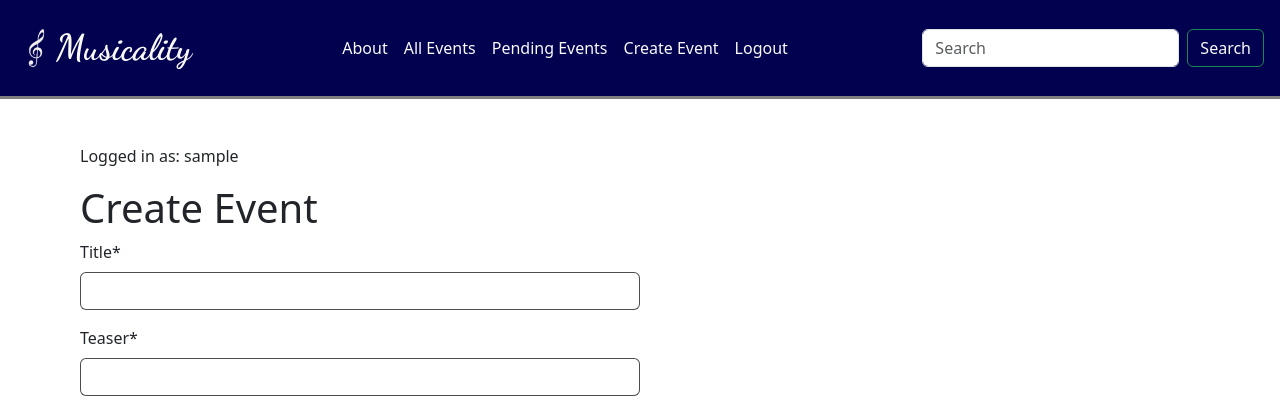
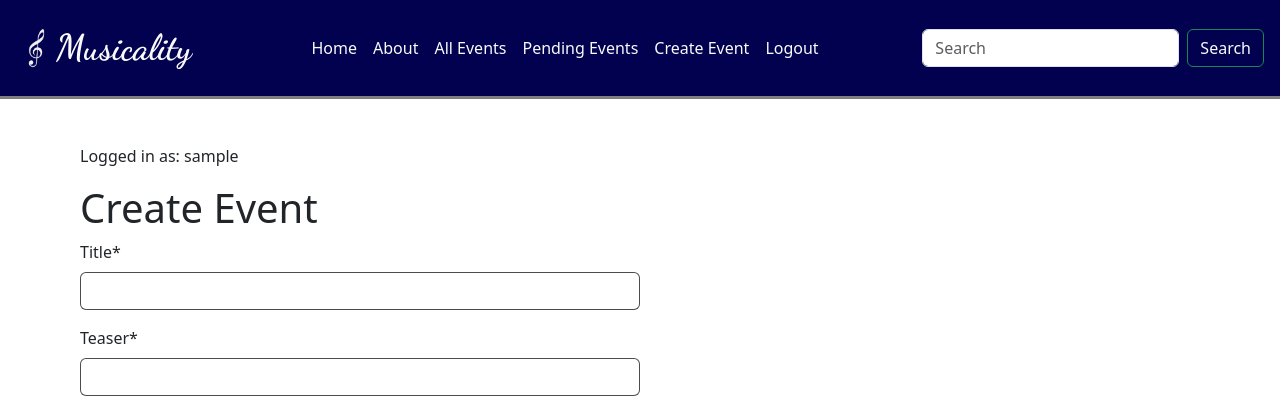
Before and after one commit to doctypeKieran/ci-capstone-project, a Django app: page /events/create-event/ in a window 1280 px wide. Shown: the top 414 px of the page. Run offline with Django 4.2, Linux system fonts and the light colour scheme; the visitor is signed in with stand-in values (Sample User, id 1); some libraries are stand-ins or nearby versions.

Commit message:
Add new home link, make navbar brand and home link route to home page

```diff
--- a/templates/base.html
+++ b/templates/base.html
@@ -21,7 +21,7 @@
         <div id="main-nav-container" class="container-fluid">
             <div class="navbar-brand-container">
                 <img src="{% static 'images/logo-music-note.png' %}" alt="" class="navbar-logo">
-                <a class="navbar-brand" href="#">Musicality</a>
+                <a class="navbar-brand" href="/">Musicality</a>
             </div>
             <button class="navbar-toggler" type="button" data-bs-toggle="collapse"
                 data-bs-target="#navbarSupportedContent" aria-controls="navbarSupportedContent" aria-expanded="false"
@@ -30,6 +30,9 @@
             </button>
             <div class="collapse navbar-collapse" id="navbarSupportedContent">
                 <ul class="navbar-nav me-auto mb-2 mb-lg-0 mx-auto">
+                    <li class="nav-item">
+                        <a class="nav-link active" aria-current="page" href="/">Home</a>
+                    </li>
                     <li class="nav-item">
                         <a class="nav-link active" aria-current="page" href="#">About</a>
                     </li>
```
